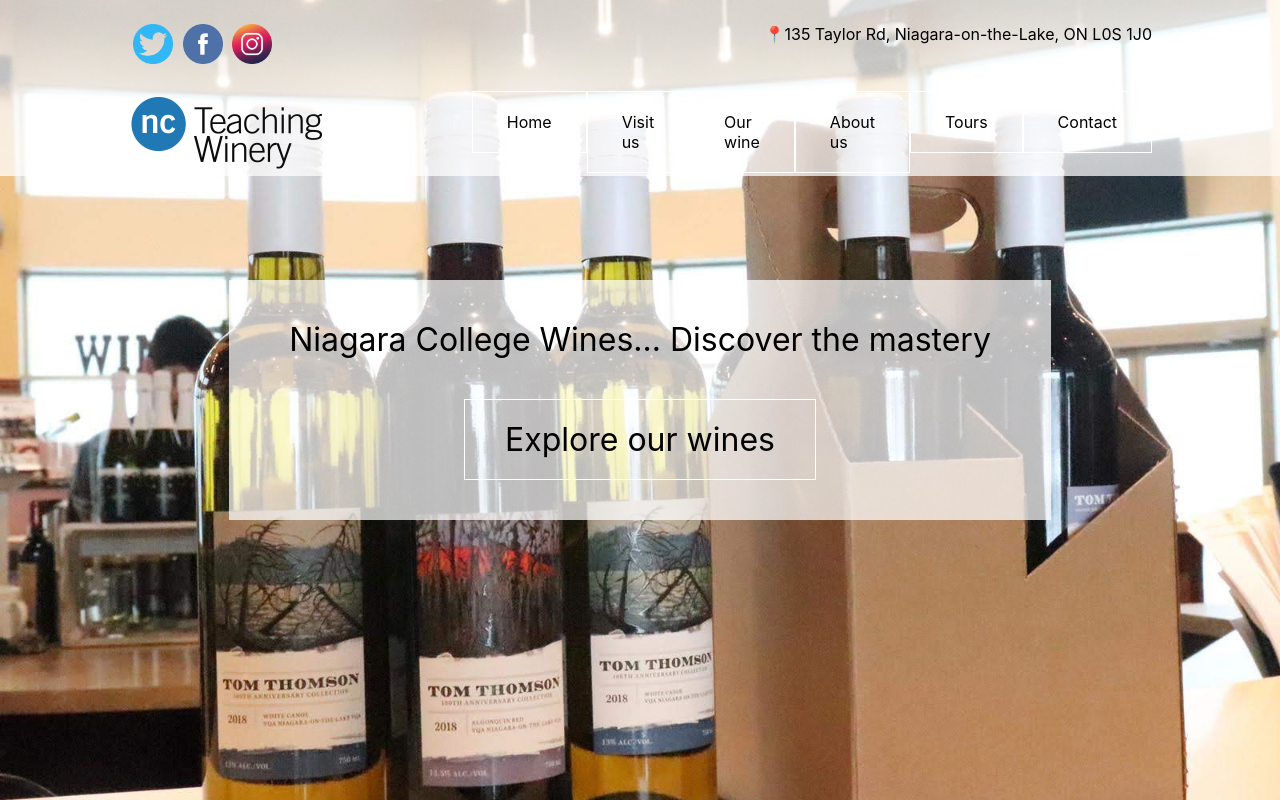
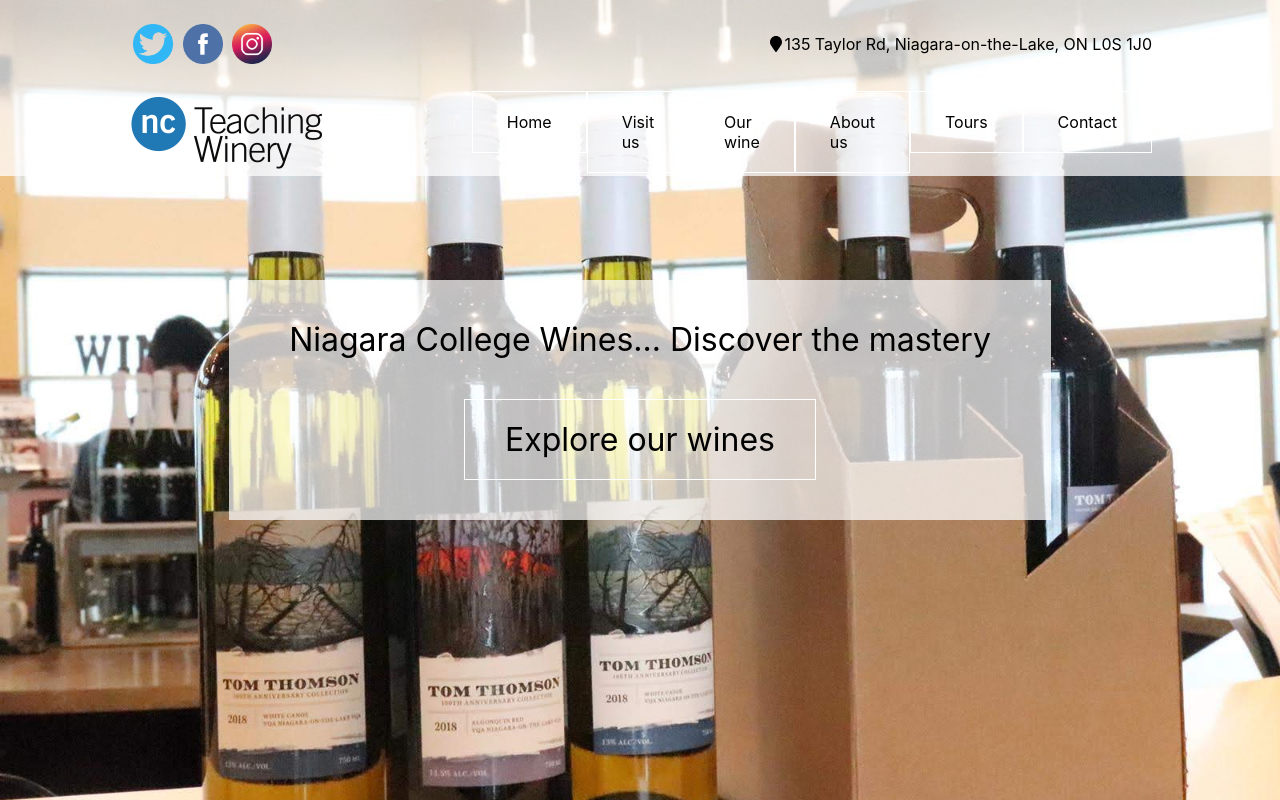
Before and after one commit to rivasvict/nc-winery, a React app: page / in a window 1280 px wide. Shown: the top 800 px of the page. Built offline with nearby package versions, Linux system fonts and the light colour scheme; grey boxes are pictures that could not be loaded.

Commit message:
Added icons

```diff
--- a/package.json
+++ b/package.json
@@ -48,6 +48,7 @@
     "react-app-polyfill": "^1.0.4",
     "react-dev-utils": "^9.1.0",
     "react-dom": "^16.11.0",
+    "react-icons": "^3.8.0",
     "resolve": "1.12.0",
     "resolve-url-loader": "3.1.0",
     "sass-loader": "7.2.0",
--- a/src/landing-page/header/location/Location.js
+++ b/src/landing-page/header/location/Location.js
@@ -1,15 +1,17 @@
 import React from 'react';
+import { FaMapMarker } from 'react-icons/fa';
 
 const locationContainerStyle = {
   flex: 1,
   display: 'flex',
-  justifyContent: 'right'
+  justifyContent: 'right',
+  alignItems: 'center'
 };
 
 function Location () {
   return (
     <div style={locationContainerStyle}>
-      <span aria-label='location' role="img">📍</span> 135 Taylor Rd, Niagara-on-the-Lake, ON L0S 1J0
+      <FaMapMarker /> 135 Taylor Rd, Niagara-on-the-Lake, ON L0S 1J0
     </div>
   );
 }
```
Also changed, not shown: 1 other file (tests, documents, lock files or other folders).
